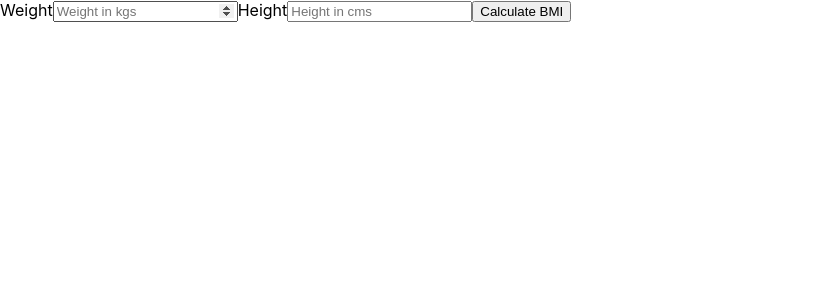
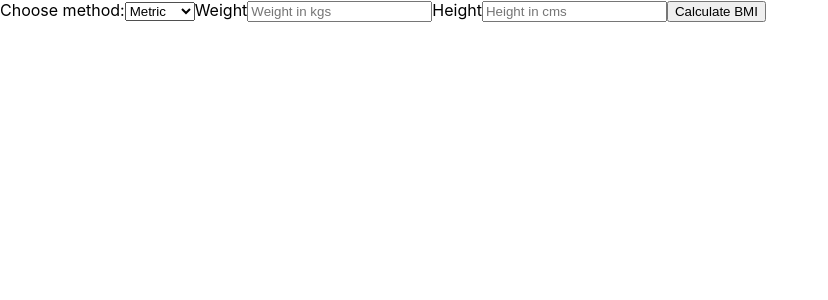
Before and after one commit to ctl-lab/bmi_react_calculator, a React (Create React App) app: page / in a window 1280 px wide. Shown: the top 300 px of the page, without its empty margins (0-828 px from the left). Built offline with nearby package versions, Linux system fonts and the light colour scheme.

Commit message:
adding the imperial calculation with a selector for the user. Adding one more state to store the selected method and passing it to the bmiHelper as an argument to decide which formula to use for the calculation

```diff
--- a/package.json
+++ b/package.json
@@ -15,7 +15,7 @@
     "build": "react-scripts build",
     "test": "react-scripts test",
     "eject": "react-scripts eject",
-    "cy:open": "yarn start --silent & cypress open"
+    "cy:open": "cypress open & yarn start --silent"
   },
   "eslintConfig": {
     "extends": "react-app"
--- a/src/App.jsx
+++ b/src/App.jsx
@@ -9,16 +9,25 @@ class App extends Component {
     weight: "",
     height: "",
     bmiValue: "",
-    bmiMessage: ""
+    bmiMessage: "",
+    method: "metric"
   };
 
   onChangeHandler = e => this.setState({ [e.target.name]: e.target.value });
+
+  onMethodSelect = (e) => {
+    let methodByUser = e.target.value
+    this.setState({method: methodByUser})
+
+
+  }
 
   onSubmitHandler = e => {
     e.preventDefault();
     const [bmiValue, bmiMessage] = calculateBmi(
       this.state.weight,
-      this.state.height
+      this.state.height,
+      this.state.method
     );
     this.setState({ bmiValue: bmiValue, bmiMessage: bmiMessage });
   };
@@ -31,6 +40,7 @@ class App extends Component {
           height={this.state.height}
           onChangeHandler={this.onChangeHandler}
           onSubmitHandler={this.onSubmitHandler}
+          onMethodSelect={this.onMethodSelect}
         />
         {this.state.bmiValue && (
           <Message
--- a/src/components/Form.jsx
+++ b/src/components/Form.jsx
@@ -3,6 +3,13 @@ import React from 'react'
 const Form = props => {
   return (
     <form onSubmit={props.onSubmitHandler}>
+
+      <label for="method-selector">Choose method:</label>
+      <select id="method-selector" onChange={props.onMethodSelect}>
+        <option value="metric">Metric</option>
+        <option value="imperial">Imperial</option>
+      </select>
+
       <label htmlFor="weight">Weight</label>
       <input
         type="number"
@@ -19,6 +26,8 @@ const Form = props => {
         required
         placeholder="Height in cms"
         value={props.height}
+        // name is the one that matters here, the one that has the name
+        // for the e.target.name to work
         name="height"
         id="height"
         onChange={props.onChangeHandler}
--- a/src/helpers/bmiHelper.js
+++ b/src/helpers/bmiHelper.js
@@ -1,6 +1,15 @@
-export const calculateBmi = (weight, height) => {
-  const bmiValue = (weight / (((height / 100) * height) / 100)).toFixed(2);
+export const calculateBmi = (weight, height, method) => {
+
+  let bmiValue
+  if (method === 'metric') {
+    bmiValue = (weight / (((height / 100) * height) / 100)).toFixed(2);
+  } else {
+    debugger
+    bmiValue = ((weight / (height * height))*703).toFixed(2)
+  }
+
   const bmiMessage = setBMIMessage(bmiValue);
+
   return [bmiValue, bmiMessage];
 };
 
```
Also changed, not shown: 2 other files (tests, documents, lock files or other folders).
